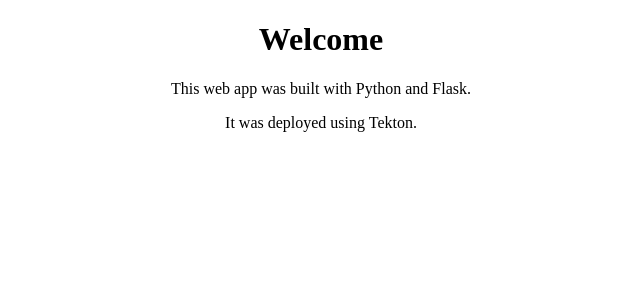
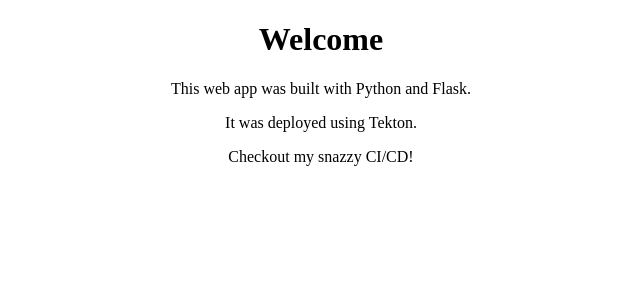
Before and after one commit to SamChinellato/flask-app-demo, a Flask app: page / in a window 1280 px wide. Shown: the part 134-434 px from the top of the page, without its empty margins (319-959 px from the left). Run offline with Flask 2, Linux system fonts and the light colour scheme.

Commit message:
Adding new requirements

```diff
--- a/templates/home.html
+++ b/templates/home.html
@@ -4,5 +4,6 @@
     <h1 >Welcome </h1>
     <p> This web app was built with Python and Flask.</p>
     <p> It was deployed using Tekton.</p>
+    <p> Checkout my snazzy CI/CD!</p>
 
 {% endblock %}
```
